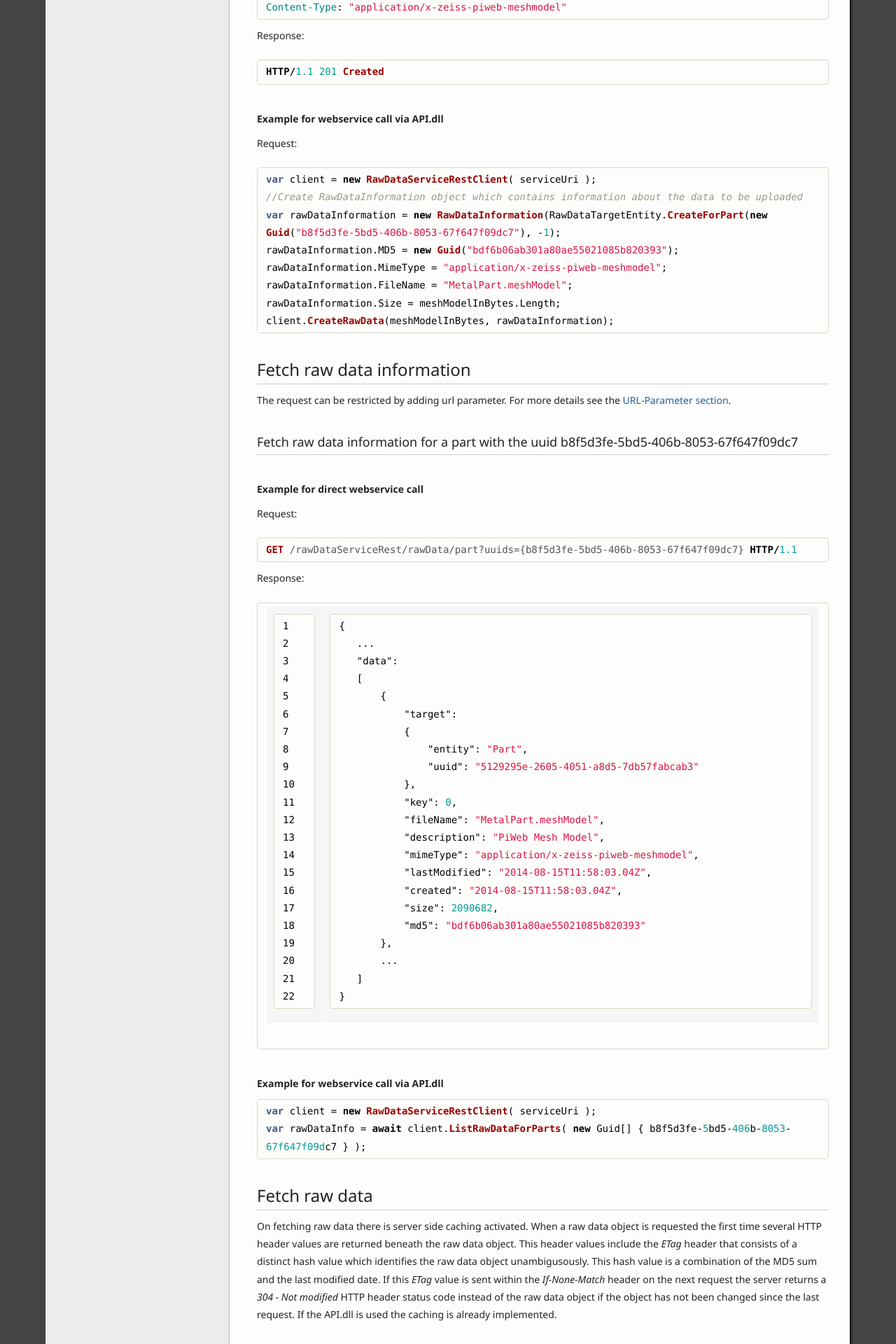
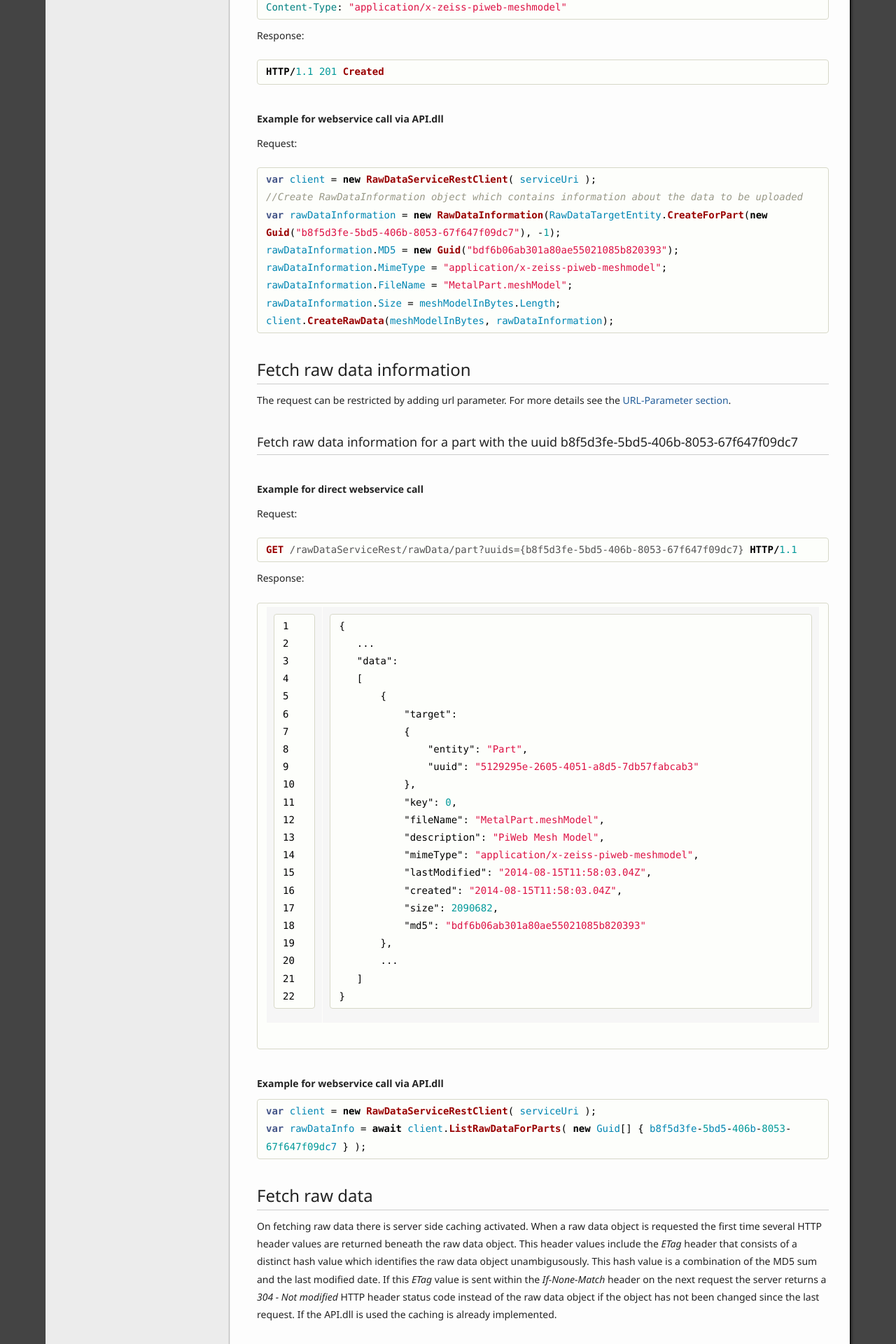
Before and after one commit to ZEISS-PiWeb/PiWeb-Api, a Jekyll site: the page built from _pages/03-rawdata.md, in a window 1280 px wide. Shown: the part 1692-3612 px from the top of the page at 70% size. Built offline with Jekyll 4.4.1, drawn with Linux system fonts in a browser that asks for light colours.

Commit message:
Update pygment_trac.css

```diff
--- a/stylesheets/pygment_trac.css
+++ b/stylesheets/pygment_trac.css
@@ -28,6 +28,7 @@
 .highlight .m { color: #009999 } /* Literal.Number */
 .highlight .s { color: #d14 } /* Literal.String */
 .highlight .na { color: #008080 } /* Name.Attribute */
+.highlight .n { color: #0086B3 } /* Name.Builtin */
 .highlight .nb { color: #0086B3 } /* Name.Builtin */
 .highlight .nc { color: #445588; font-weight: bold } /* Name.Class */
 .highlight .no { color: #008080 } /* Name.Constant */
```
